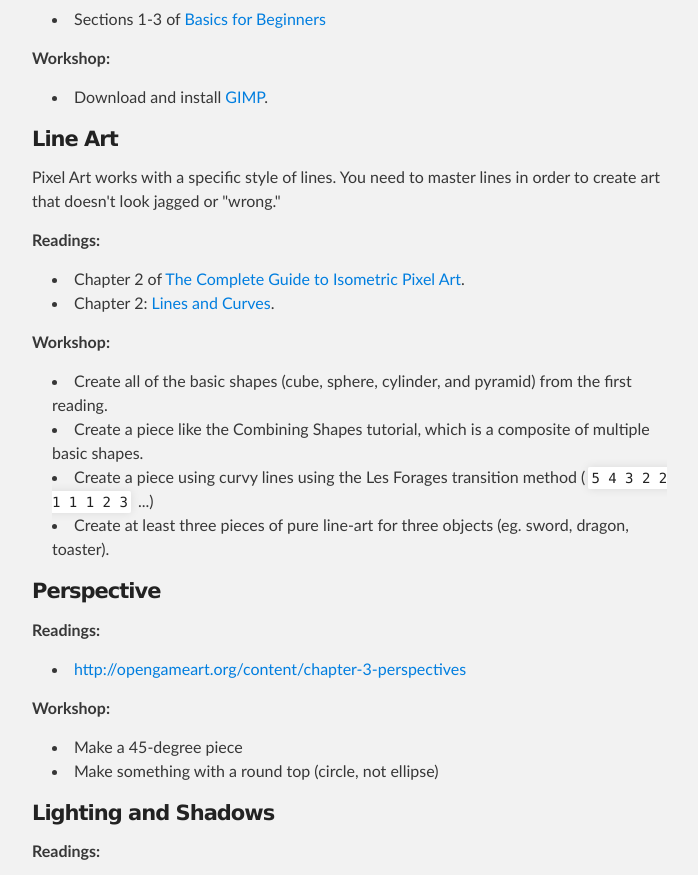
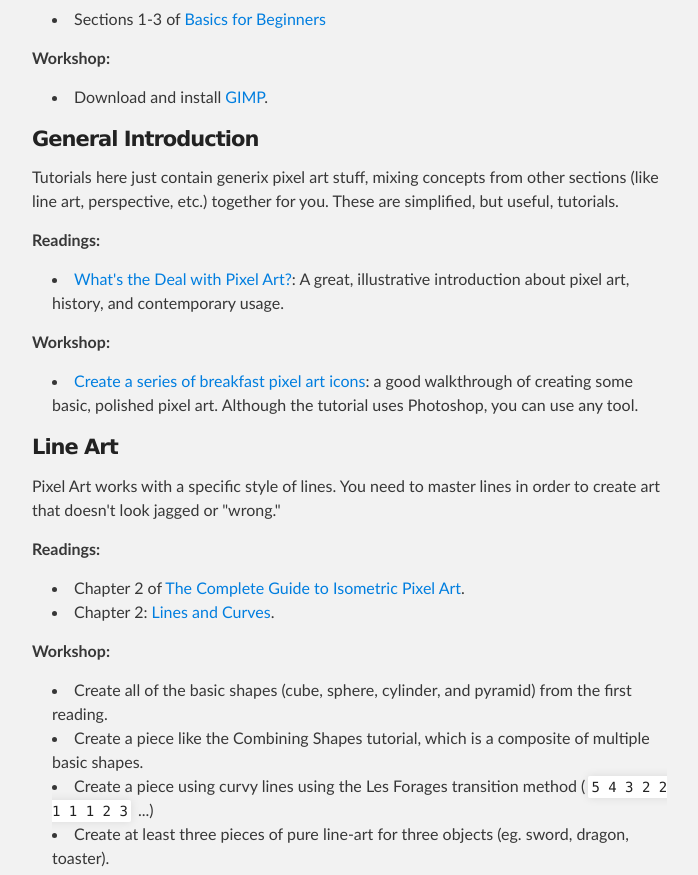
Before and after one commit to ashes999/pixel-artist-training, a plain HTML site: page index.html in a window 1280 px wide. Shown: the part 1060-1935 px from the top of the page, without its empty margins (288-986 px from the left). Drawn offline with Linux system fonts and the light colour scheme.

Commit message:
Create gh-pages branch via GitHub

```diff
--- a/index.html
+++ b/index.html
@@ -68,6 +68,21 @@
 
 <ul>
 <li>Download and install <a href="http://www.gimp.org/downloads/">GIMP</a>.</li>
+</ul><h4>
+<a name="general-introduction" class="anchor" href="#general-introduction"><span class="octicon octicon-link"></span></a>General Introduction</h4>
+
+<p>Tutorials here just contain generix pixel art stuff, mixing concepts from other sections (like line art, perspective, etc.) together for you. These are simplified, but useful, tutorials.</p>
+
+<p><strong>Readings:</strong></p>
+
+<ul>
+<li>
+<a href="http://design.tutsplus.com/articles/whats-the-deal-with-pixel-art--cms-21759">What's the Deal with Pixel Art?</a>: A great, illustrative introduction about pixel art, history, and contemporary usage.</li>
+</ul><p><strong>Workshop:</strong></p>
+
+<ul>
+<li>
+<a href="http://design.tutsplus.com/tutorials/create-a-series-of-breakfast-pixel-art-icons-in-adobe-photoshop--cms-21346">Create a series of breakfast pixel art icons</a>: a good walkthrough of creating some basic, polished pixel art. Although the tutorial uses Photoshop, you can use any tool.</li>
 </ul><h4>
 <a name="line-art" class="anchor" href="#line-art"><span class="octicon octicon-link"></span></a>Line Art</h4>
 
```
Also changed, not shown: params.json (+1 -1 lines).
